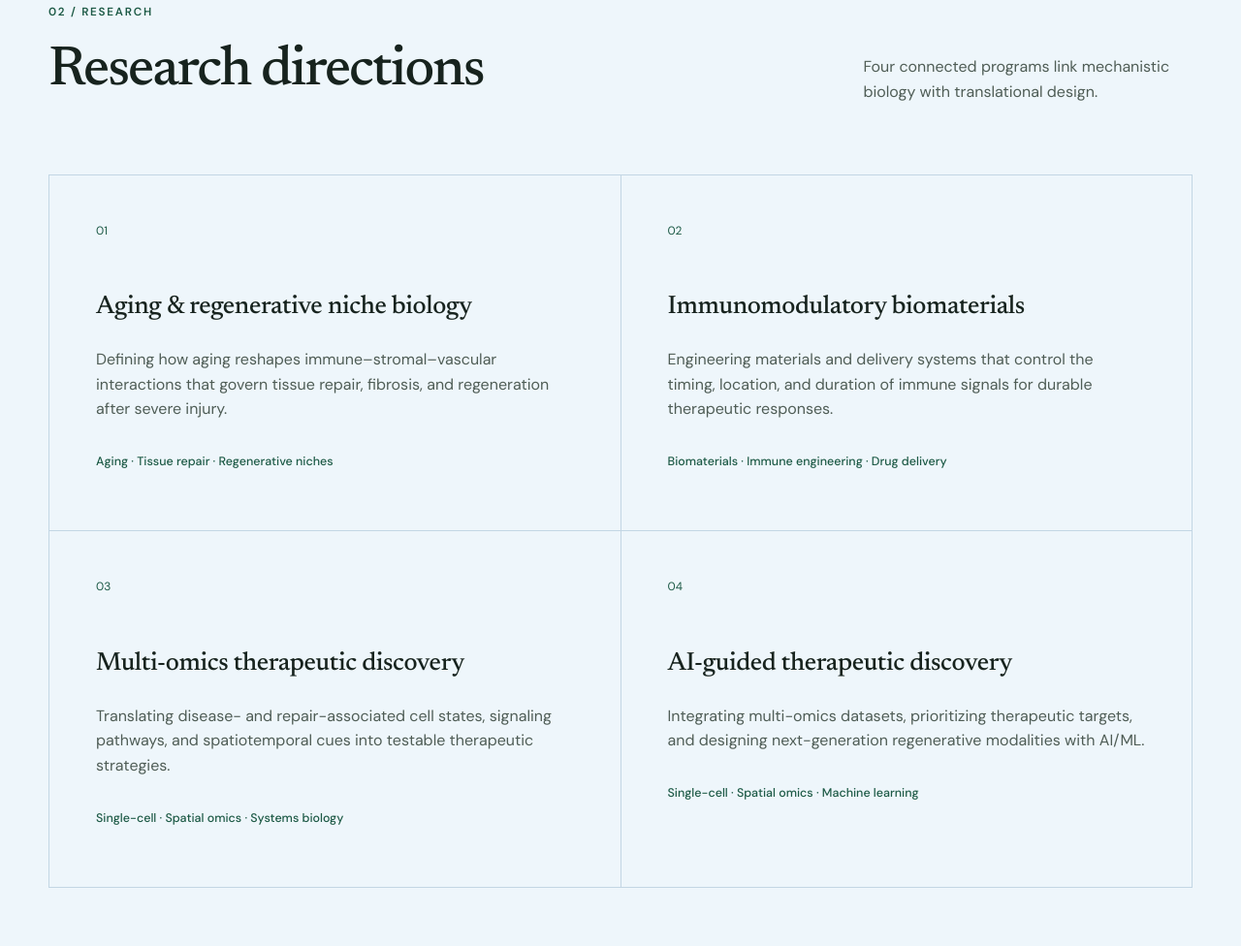
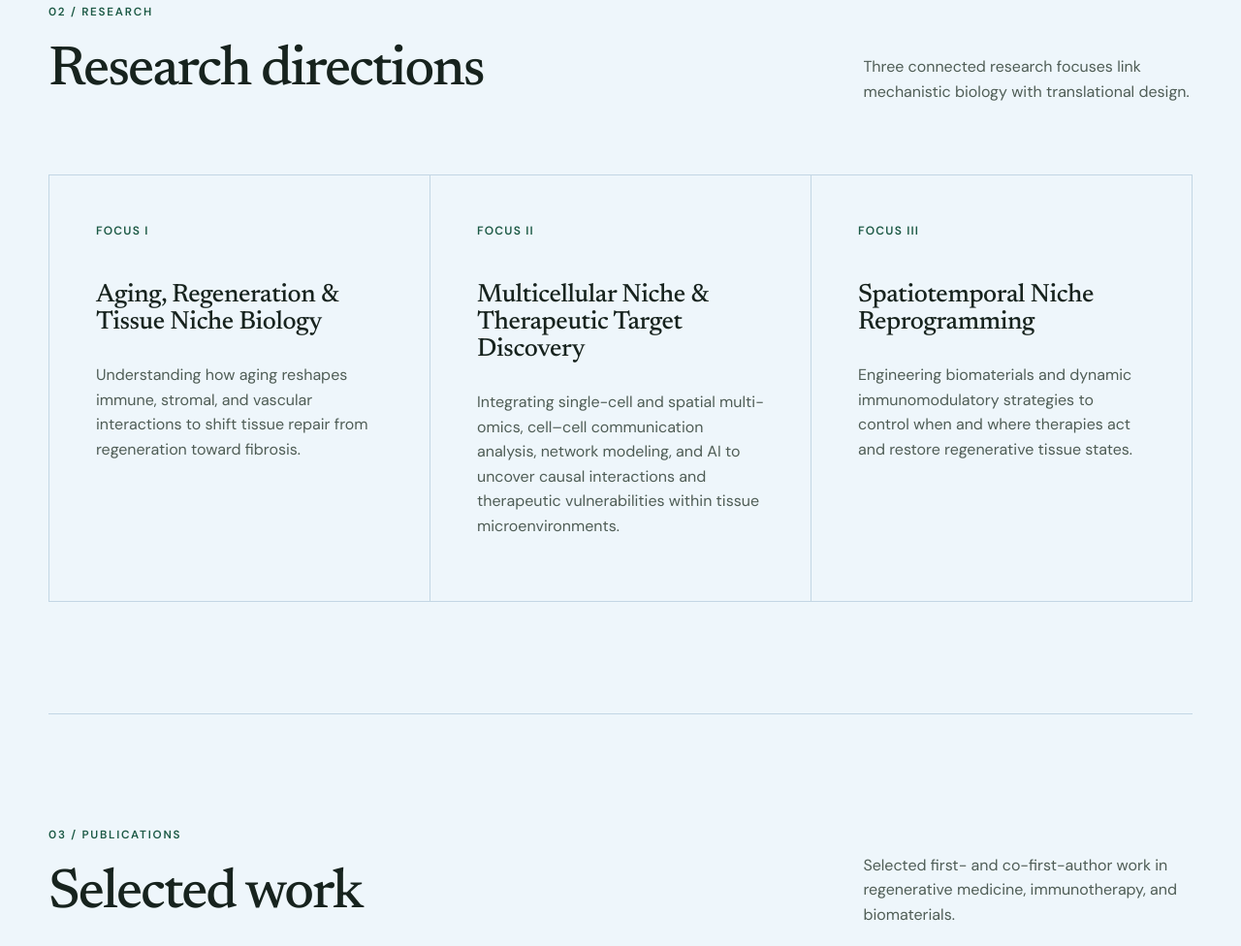
Before and after one commit to smjin9674/regenerative-immunoengineering, a plain HTML site: page index.html in a window 1280 px wide. Shown: the part 1881-2857 px from the top of the page at 97% size. Drawn offline with Linux system fonts and the light colour scheme.

Commit message:
Refocus research section around three themes

```diff
--- a/index.html
+++ b/index.html
@@ -97,46 +97,35 @@
             <h2 id="research-heading">Research directions</h2>
           </div>
           <p>
-            Four connected programs link mechanistic biology with translational design.
+            Three connected research focuses link mechanistic biology with translational design.
           </p>
         </div>
 
         <div class="research-grid">
           <article class="research-card">
-            <span class="card-number">01</span>
-            <h3>Aging & regenerative niche biology</h3>
+            <span class="focus-label">Focus I</span>
+            <h3>Aging, Regeneration &amp; Tissue Niche Biology</h3>
             <p>
-              Defining how aging reshapes immune–stromal–vascular interactions that
-              govern tissue repair, fibrosis, and regeneration after severe injury.
+              Understanding how aging reshapes immune, stromal, and vascular interactions
+              to shift tissue repair from regeneration toward fibrosis.
             </p>
-            <p class="keywords">Aging · Tissue repair · Regenerative niches</p>
           </article>
           <article class="research-card">
-            <span class="card-number">02</span>
-            <h3>Immunomodulatory biomaterials</h3>
+            <span class="focus-label">Focus II</span>
+            <h3>Multicellular Niche &amp; Therapeutic Target Discovery</h3>
             <p>
-              Engineering materials and delivery systems that control the timing,
-              location, and duration of immune signals for durable therapeutic responses.
+              Integrating single-cell and spatial multi-omics, cell–cell communication
+              analysis, network modeling, and AI to uncover causal interactions and
+              therapeutic vulnerabilities within tissue microenvironments.
             </p>
-            <p class="keywords">Biomaterials · Immune engineering · Drug delivery</p>
           </article>
           <article class="research-card">
-            <span class="card-number">03</span>
-            <h3>Multi-omics therapeutic discovery</h3>
+            <span class="focus-label">Focus III</span>
+            <h3>Spatiotemporal Niche Reprogramming</h3>
             <p>
-              Translating disease- and repair-associated cell states, signaling
-              pathways, and spatiotemporal cues into testable therapeutic strategies.
+              Engineering biomaterials and dynamic immunomodulatory strategies to control
+              when and where therapies act and restore regenerative tissue states.
             </p>
-            <p class="keywords">Single-cell · Spatial omics · Systems biology</p>
-          </article>
-          <article class="research-card">
-            <span class="card-number">04</span>
-            <h3>AI-guided therapeutic discovery</h3>
-            <p>
-              Integrating multi-omics datasets, prioritizing therapeutic targets, and
-              designing next-generation regenerative modalities with AI/ML.
-            </p>
-            <p class="keywords">Single-cell · Spatial omics · Machine learning</p>
           </article>
         </div>
       </section>
--- a/styles.css
+++ b/styles.css
@@ -308,13 +308,13 @@ h3 {
 
 .research-grid {
   display: grid;
-  grid-template-columns: repeat(2, 1fr);
+  grid-template-columns: repeat(3, 1fr);
   border-top: 1px solid var(--line);
   border-left: 1px solid var(--line);
 }
 
 .research-card {
-  min-height: 310px;
+  min-height: 390px;
   padding: clamp(1.5rem, 4vw, 3rem);
   border-right: 1px solid var(--line);
   border-bottom: 1px solid var(--line);
@@ -325,22 +325,18 @@ h3 {
   background: var(--white);
 }
 
-.card-number {
+.focus-label {
   display: block;
-  margin-bottom: 3.5rem;
+  margin-bottom: 2.75rem;
   color: var(--green);
   font-size: 0.75rem;
+  font-weight: 600;
+  letter-spacing: 0.1em;
+  text-transform: uppercase;
 }
 
 .research-card p {
   color: var(--ink-soft);
-}
-
-.research-card .keywords {
-  margin-top: 2rem;
-  color: var(--green);
-  font-size: 0.78rem;
-  font-weight: 500;
 }
 
 .publication-list {
@@ -678,6 +674,14 @@ footer p {
     grid-template-columns: 1fr;
   }
 
+  .research-grid {
+    grid-template-columns: 1fr;
+  }
+
+  .research-card {
+    min-height: 0;
+  }
+
   .writing-board-header,
   .writing-empty {
     grid-template-columns: 100px minmax(150px, 0.7fr) 1.3fr;
```
